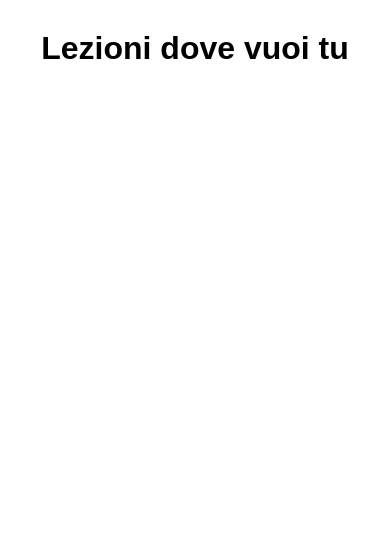
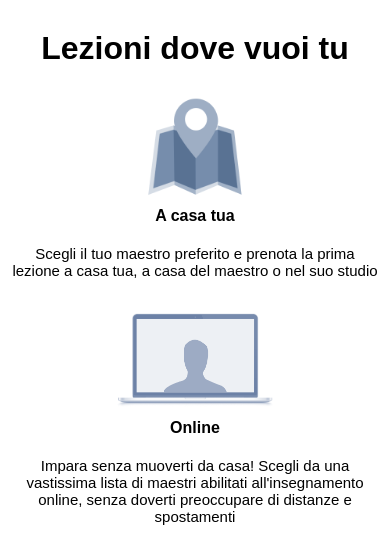
Before and after one commit to antoniaparini/html-css-resp-wannabe-12bool, a plain HTML site: page index.html in a window 390 px wide. Drawn offline with Linux system fonts and the light colour scheme.

Commit message:
Upload Devices till 768px 1st part

```diff
--- a/css/framework-12bool-r.css
+++ b/css/framework-12bool-r.css
@@ -11,7 +11,7 @@
 /* CONTAINER */
 
 .container {
-  width: 1170px;
+  width: 992px;
   max-width: 100%;
   margin: 0 auto;
 }
@@ -20,6 +20,32 @@
   display: table;
   clear:both;
 }
+/*GRAPHIC DEVICES XS*/
+@media screen and (max-width:768px) {
+  .col-xs-12 img {
+    max-width:200px;
+    max-height:100px;
+    margin-top: 20px;
+    display:block;
+    margin:0px auto;
+    text-align:center;
+      }
+  .col-xs-12 p {
+    font-size: 15px;
+    text-align: center;
+    margin-bottom: 20px;
+  }
+}
+
+
+
+
+
+
+
+
+
+
 
 
 
--- a/css/style.css
+++ b/css/style.css
@@ -12,6 +12,8 @@ h2 {
 .box {
   text-align: center;
   padding: 10px;
-  background: #daa520;
-  border: 1px solid rgba(0, 0, 0, 0.1);
+  font-weight: bold;
+  padding-bottom: 20px;
+  /*background: #daa520;
+  border: 1px solid rgba(0, 0, 0, 0.1);*/
 }
--- a/index.html
+++ b/index.html
@@ -12,5 +12,18 @@
       <h1>Lezioni dove vuoi tu</h1>
     </header>
 
+    <div class="container">
+      <div class="col-xs-12">
+        <img src="./img/icon/maps.png" alt="">
+        <div class="box">A casa tua</div>
+        <p class="xs">Scegli il tuo maestro preferito e prenota la prima lezione a casa tua, a casa del maestro o nel suo studio</p>
+      </div>
+      <div class="col-xs-12">
+        <img src="./img/icon/screen.png" alt="">
+        <div class="box">Online</div>
+        <p class="xs">Impara senza muoverti da casa! Scegli da una vastissima lista di maestri abilitati all'insegnamento online, senza doverti preoccupare di distanze e spostamenti</p>
+      </div>
+    </div>
+
   </body>
 </html>
```
Also changed, not shown: 1 other file.
